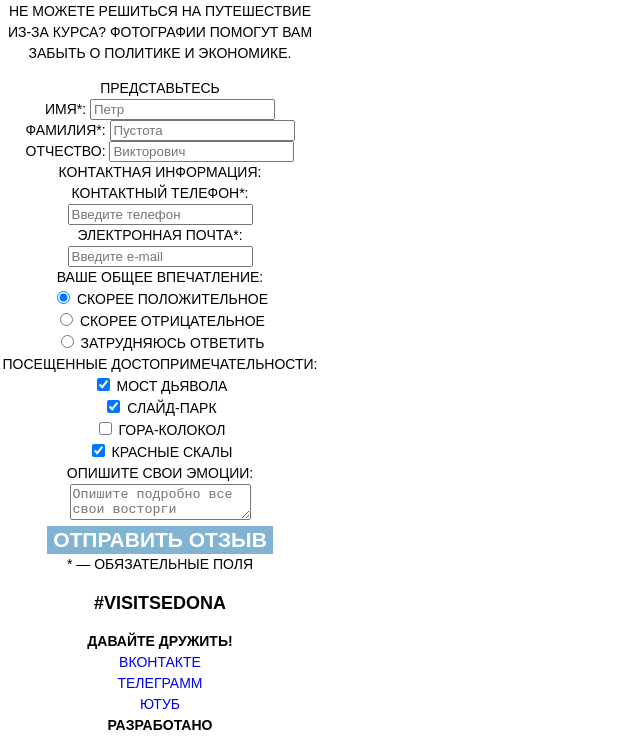
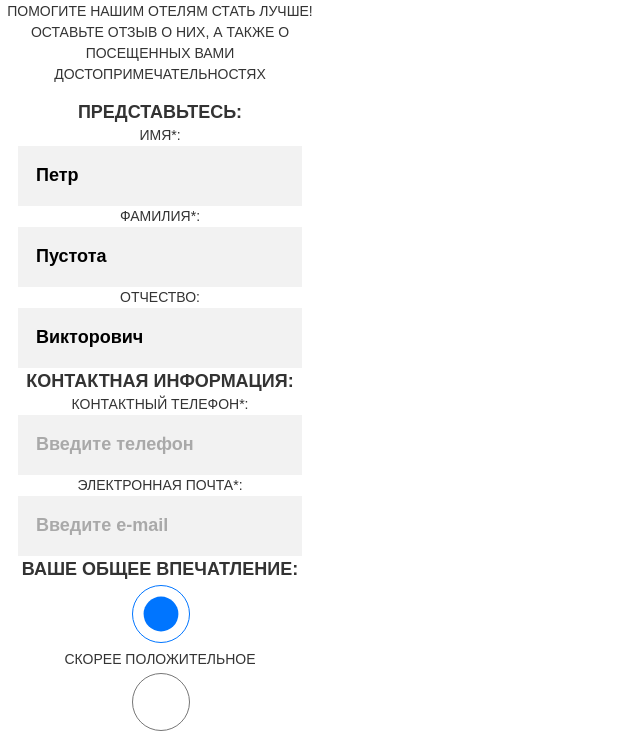
Before and after one commit to htmlacademy-adaptive/1155739-sedona-26, a website: page source/form.html in a window 1280 px wide. Shown: the part 849-1585 px from the top of the page, without its empty margins (0-640 px from the left). Drawn offline with nearby package versions, Linux system fonts and the light colour scheme; files that its build step writes are made by us from their sources.

Commit message:
other pages

```diff
--- a/source/form.html
+++ b/source/form.html
@@ -1,10 +1,12 @@
 <!DOCTYPE html>
 <html class="page" lang="ru">
+
 <head>
   <meta charset="utf-8">
   <link href="./css/style.css" rel="stylesheet">
-    <title>HTML Academy: Седона  - оставьте свой отзыв!</title>
+  <title>HTML Academy: Седона - оставьте свой отзыв!</title>
 </head>
+
 <body class="page__body">
   <header class="main-header">
     <a href="/" class="main-header__icon">
@@ -14,9 +16,9 @@
       <button class="main-nav__toggle" type="button"><span class="visually-hidden">Открыть меню</span></button>
       <div class="main-nav__wrapper">
         <ul class="main-nav__list main-nav__list--opened">
-            <li class="main-nav__item"><a href="#">Главная</a></li>
-            <li class="main-nav__item"><a href="#">Фото и видео</a></li>
-            <li class="main-nav__item main-nav__item--active"><a href="#">Формат отзыва</a></li>
+          <li class="main-nav__item"><a href="index.html">Главная</a></li>
+          <li class="main-nav__item"><a href="catalog.html">Фото и видео</a></li>
+          <li class="main-nav__item main-nav__item--active"><a href="form.html">Формат отзыва</a></li>
           <li class="main-nav__item"><a href="#">HTML academy</a></li>
         </ul>
       </div>
@@ -30,7 +32,8 @@
   <section class="main-form">
     <div class="main-form__header">
       <h1 class="main-form__title">Оставьте свой отзыв</h1>
-            <p class="main-form__description">Не можете решиться на путешествие из-за курса? Фотографии помогут вам забыть о политике и экономике.</p>
+      <p class="main-form__description"> Помогите нашим отелям стать лучше! оставьте отзыв о них, а также о посещенных
+        вами достопримечательностях
     </div>
 
     <form action="https://echo.htmlacademy.ru" method="get">
@@ -38,7 +41,7 @@
 
       <div class="introduction-form">
         <div class="introduction-form__legend">
-              <span class="introduction-form__title">Представьтесь</span>
+          <span class="introduction-form__title">Представьтесь:</span>
         </div>
         <div class="introduction-form__row">
           <label for="name">Имя*:</label>
@@ -133,16 +136,16 @@
     <div class="main-footer__wrapper">
       <h2 class="main-footer__slogan">#VISITSEDONA</h2>
       <div class="main-footer__social social">
-              <b class="social__title">Давайте дружить!</b>
+        <b class="social__title visually-hidden">Давайте дружить!</b>
         <ul class="social__list">
           <li class="social__item">
-                  <a class="social__link social__link--vkontakte" href="#">Вконтакте</a>
+            <a class="social__link social__link--vkontakte visually-hidden" href="#">Вконтакте</a>
           </li>
           <li class="social__item">
-                  <a class="social__link social__link--telegram" href="#">Телеграмм</a>
+            <a class="social__link social__link--telegram visually-hidden" href="#">Телеграмм</a>
           </li>
           <li class="social__item">
-                  <a class="social__link social__link--youtube" href="#">Ютуб</a>
+            <a class="social__link social__link--youtube visually-hidden" href="#">Ютуб</a>
           </li>
         </ul>
       </div>
@@ -157,7 +160,8 @@
   <div class="result result--success">
     <div class="result__description">
       <p class="result__title">Ваш отзыв отправлен!</p>
-          <p class="result__text">Спасибо за ваше участие, ваш отзыв уже поступил к нам. В ближайшее время мы опубликуем его на сайте.</p>
+      <p class="result__text">Спасибо за ваше участие, ваш отзыв уже поступил к нам. В ближайшее время мы опубликуем его
+        на сайте.</p>
     </div>
     <div class="result__button">
       <a class="button" href="#">Закрыть окно</a>
@@ -170,10 +174,11 @@
       <p class="result__text">Проверьте поля, выделенные красным, скорее всего вы забыли их заполнить</p>
     </div>
     <div class="result__button">
-          <a  class="button" href="#">Ок</a>
+      <a class="button" href="#">Ок</a>
     </div>
   </div>
 
 
 </body>
+
 </html>
--- /dev/null
+++ b/source/sass/blocks/attraction-form.scss
@@ -0,0 +1,5 @@
+.attraction-form__title {
+  font-weight: 700;
+  font-size: 18px;
+  line-height: 26px;
+}
--- /dev/null
+++ b/source/sass/blocks/catalog.scss
@@ -0,0 +1,14 @@
+.catalog__title {
+  font-weight: 700;
+  font-size: 18px;
+  line-height: 26px;
+}
+
+.catalog-item__title,
+.likes__number {
+  font-weight: 700;
+}
+
+.catalog-item__author {
+  text-transform: none;
+}
--- /dev/null
+++ b/source/sass/blocks/contact-form.scss
@@ -0,0 +1,20 @@
+.contact-form__title {
+  font-weight: 700;
+  font-size: 18px;
+  line-height: 26px;
+}
+
+.contact-form__row input {
+  font-weight: 700;
+  font-size: 18px;
+  line-height: 26px;
+  width: 280px;
+  height: 58px;
+  background-color: #f2f2f2;
+  border: 0;
+
+  &::placeholder {
+    color: rgba(#000000, 0.3);
+    padding-left: 16px;
+  }
+}
--- /dev/null
+++ b/source/sass/blocks/impression-form.scss
@@ -0,0 +1,12 @@
+.impression-form__title {
+  font-weight: 700;
+  font-size: 18px;
+  line-height: 26px;
+}
+
+.impression-form__row input {
+  text-transform: none;
+  font-weight: 700;
+  font-size: 18px;
+  line-height: 26px;
+}
--- /dev/null
+++ b/source/sass/blocks/introduction-form.scss
@@ -0,0 +1,20 @@
+.introduction-form__title {
+  font-weight: 700;
+  font-size: 18px;
+  line-height: 26px;
+}
+
+.introduction-form__row input {
+  font-weight: 700;
+  font-size: 18px;
+  line-height: 26px;
+  width: 280px;
+  height: 58px;
+  background-color: #f2f2f2;
+  border: 0;
+
+  &::placeholder {
+    color: #000000;
+    padding-left: 16px;
+  }
+}
--- /dev/null
+++ b/source/sass/blocks/popup.scss
@@ -0,0 +1,5 @@
+.result__title {
+  font-weight: 700;
+  font-size: 18px;
+  line-height: 26px;
+}
--- /dev/null
+++ b/source/sass/blocks/review-form.scss
@@ -0,0 +1,21 @@
+.comment__title {
+  font-weight: 700;
+  font-size: 18px;
+  line-height: 26px;
+}
+
+.comment__input textarea {
+  width: 279px;
+  height: 150px;
+  background-color: #f2f2f2;
+  border: 0;
+
+  &::placeholder {
+    font: inherit;
+    font-weight: 400;
+    font-size: 14px;
+    line-height: 21px;
+    color: rgba(#000000, 0.3);
+    padding-left: 16px;
+  }
+}
--- a/source/sass/body.scss
+++ b/source/sass/body.scss
@@ -3,6 +3,7 @@
   width: 320px;
   padding: 0;
   font-family: "PT Sans", "Arial", sans-serif;
+  color: #333333;
   font-weight: 400;
   font-size: 14px;
   line-height: 21px;
@@ -19,8 +20,11 @@
   }
 }
 
-.button {
+.button,
+.result__button {
   font: inherit;
+  width: 281px;
+  height: 58px;
   font-weight: 700;
   font-size: 21px;
   line-height: 26px;
@@ -32,6 +36,10 @@
   border: none;
 }
 
+.required {
+  color: rgba(#000000, 0.3);
+}
+
 .visually-hidden {
   position: absolute;
   clip: rect(0 0 0 0);
```
Also changed, not shown: source/catalog.html (+25 -16 lines), source/index.html (+5 -5 lines), source/sass/style.scss (+7 -0 lines), source/img/mail.svg (added), source/img/tick.svg (added), source/phone.svg (added). Lines whose indentation alone changed are shown as unchanged.
